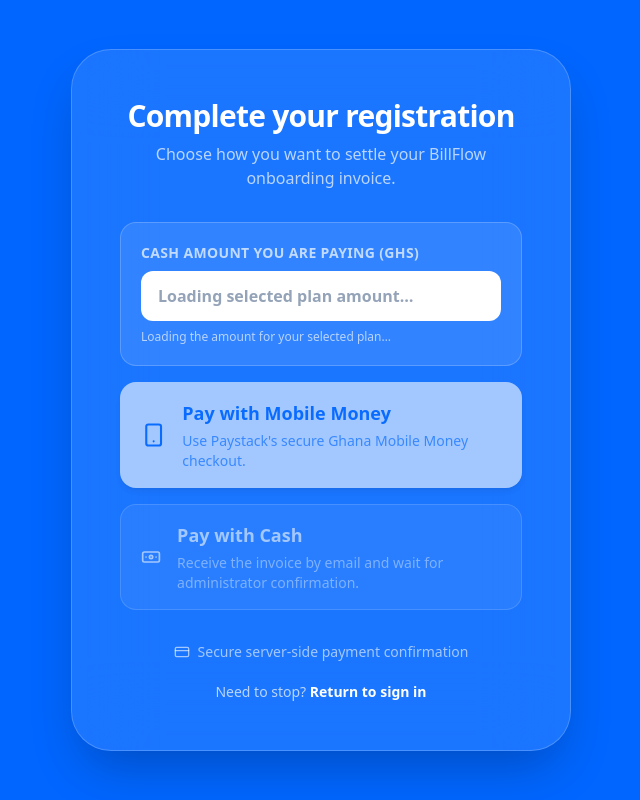
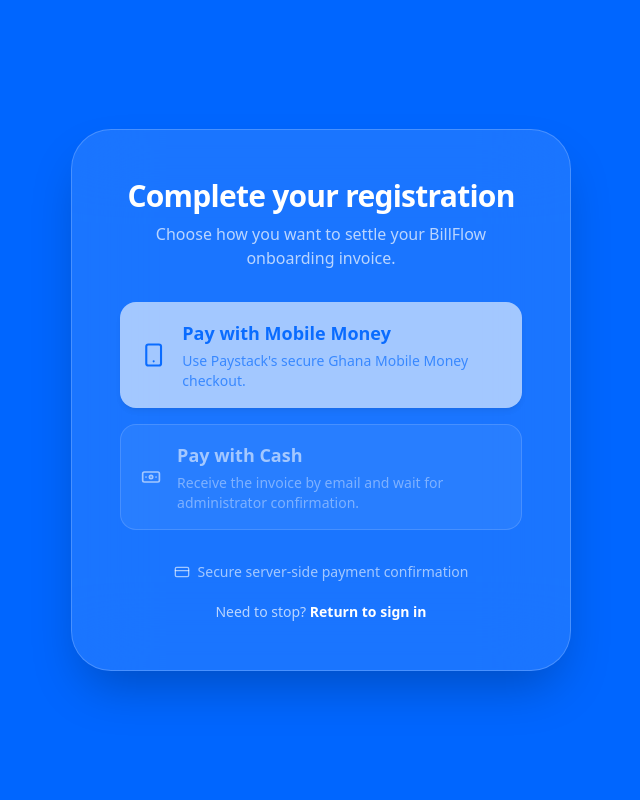
Before and after one commit to yaptech-commits/billflow, a Next.js app: page /auth/onboarding-payment in a window 1280 px wide. Shown: the whole page, without its empty margins (319-959 px from the left). Built offline with nearby package versions, Linux system fonts and the light colour scheme; no server answers.

Commit message:
Remove editable onboarding cash amount

```diff
--- a/app/auth/onboarding-payment/page.tsx
+++ b/app/auth/onboarding-payment/page.tsx
@@ -56,11 +56,8 @@ function PaymentPageContent() {
   const [message, setMessage] = useState("");
   const [amount, setAmount] = useState<number | null>(fallbackPlanDetails?.startupPrice ?? null);
   const [currency, setCurrency] = useState("GHS");
-  const [cashAmount, setCashAmount] = useState(fallbackPlanDetails ? String(fallbackPlanDetails.startupPrice) : "");
   const [managementPlan, setManagementPlan] = useState<ManagementPlan | null>(registrationPlan?.managementPlan ?? null);
   const [proBusinessScale, setProBusinessScale] = useState<"large" | "small">(registrationPlan?.proBusinessScale ?? "large");
-  const [planLoading, setPlanLoading] = useState(true);
-  const [planLoadError, setPlanLoadError] = useState("");
 
   useEffect(() => {
     if (!auth) return;
@@ -82,8 +79,6 @@ function PaymentPageContent() {
     let cancelled = false;
     const loadPlanSummary = async () => {
       try {
-        setPlanLoading(true);
-        setPlanLoadError("");
         const token = await user.getIdToken();
         const response = await fetch(`/api/onboarding/payment/details?businessId=${encodeURIComponent(businessId)}`, {
           headers: { Authorization: `Bearer ${token}` },
@@ -97,20 +92,10 @@ function PaymentPageContent() {
         setProBusinessScale(payload.proBusinessScale === "small" ? "small" : registrationPlan?.proBusinessScale || "large");
         setAmount(trustedAmount);
         setCurrency(payload.currency || "GHS");
-        setCashAmount(String(trustedAmount));
       } catch (error) {
-        if (cancelled) return;
-        if (registrationPlan && fallbackPlanDetails) {
-          setManagementPlan(registrationPlan.managementPlan);
-          setProBusinessScale(registrationPlan.proBusinessScale);
-          setAmount(fallbackPlanDetails.startupPrice);
-          setCashAmount(String(fallbackPlanDetails.startupPrice));
-          setPlanLoadError("The selected plan is being synced. The amount from registration will be checked again securely when you submit.");
-        } else {
-          setPlanLoadError(error instanceof Error ? error.message : "The selected plan could not be loaded.");
+        if (!cancelled && !registrationPlan) {
+          console.error("Unable to load the selected onboarding plan.", error);
         }
-      } finally {
-        if (!cancelled) setPlanLoading(false);
       }
     };
     void loadPlanSummary();
@@ -158,14 +143,6 @@ function PaymentPageContent() {
       toast.error("Your registration session has expired. Please sign in or register again.");
       return;
     }
-    if (method === "cash") {
-      const parsedCashAmount = Number(cashAmount);
-      const requiresPayment = (amount ?? 0) > 0;
-      if (requiresPayment && (!cashAmount.trim() || !Number.isFinite(parsedCashAmount) || parsedCashAmount <= 0)) {
-        toast.error("Enter a valid cash amount for the selected plan.");
-        return;
-      }
-    }
     setLoading(true);
     setPaymentMethod(method);
     try {
@@ -173,13 +150,12 @@ function PaymentPageContent() {
       const response = await fetch("/api/onboarding/payment/initialize", {
         method: "POST",
           headers: { "Content-Type": "application/json", Authorization: `Bearer ${token}` },
-          body: JSON.stringify({ businessId, paymentMethod: method, ...(method === "cash" ? { cashAmount: Number(cashAmount) } : {}) }),
+          body: JSON.stringify({ businessId, paymentMethod: method }),
         });
       const payload = await response.json().catch(() => ({}));
       if (!response.ok) throw new Error(payload.error || "The payment step could not be started.");
       setAmount(Number(payload.amount || 0));
       setCurrency(payload.currency || "GHS");
-      if (payload.cashAmount != null) setCashAmount(String(payload.cashAmount));
 
       if (payload.status === "checkout_ready" && payload.authorizationUrl) {
         window.location.assign(payload.authorizationUrl);
@@ -253,28 +229,6 @@ function PaymentPageContent() {
         </div>
       )}
 
-      <div className="mb-4 rounded-2xl border border-white/20 bg-white/10 p-5 text-white">
-        <label htmlFor="cash-amount" className="block text-sm font-semibold uppercase tracking-wide text-white/70">Cash amount you are paying (GHS)</label>
-        <input
-          id="cash-amount"
-          type="number"
-          min="0.01"
-          step="0.01"
-          inputMode="decimal"
-          value={cashAmount}
-          onChange={(event) => setCashAmount(event.target.value)}
-          placeholder={planLoading ? "Loading selected plan amount…" : "Enter the amount paid"}
-          className="mt-2 w-full rounded-xl border border-white/25 bg-white px-4 py-3 text-base font-semibold text-slate-900 outline-none ring-offset-2 placeholder:text-slate-400 focus:ring-2 focus:ring-white"
-        />
-        <p className="mt-2 text-xs text-white/65">
-          {planLoading
-            ? "Loading the amount for your selected plan…"
-            : planDetails
-              ? `Automatically set to ${money} for ${planDetails.label}. You may adjust the cash amount before submitting.`
-              : planLoadError || "This field is used for Cash payments. Mobile Money is charged for the full onboarding invoice through Paystack."}
-        </p>
-      </div>
-
       <div className="space-y-4">
         <button type="button" onClick={() => startPayment("momo")} disabled={loading || !user} className="flex w-full items-center gap-4 rounded-2xl border border-white/25 bg-white px-5 py-4 text-left text-[#0066FF] shadow-md transition hover:bg-white/90 disabled:cursor-not-allowed disabled:opacity-60">
           {loading && paymentMethod === "momo" ? <Loader2 className="h-7 w-7 animate-spin" aria-hidden="true" /> : <Smartphone className="h-7 w-7" aria-hidden="true" />}
```
Also changed, not shown: 1 other file (tests, documents, lock files or other folders).
